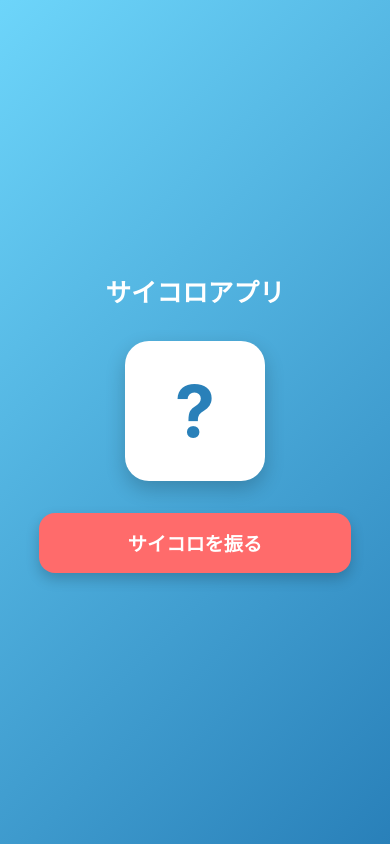
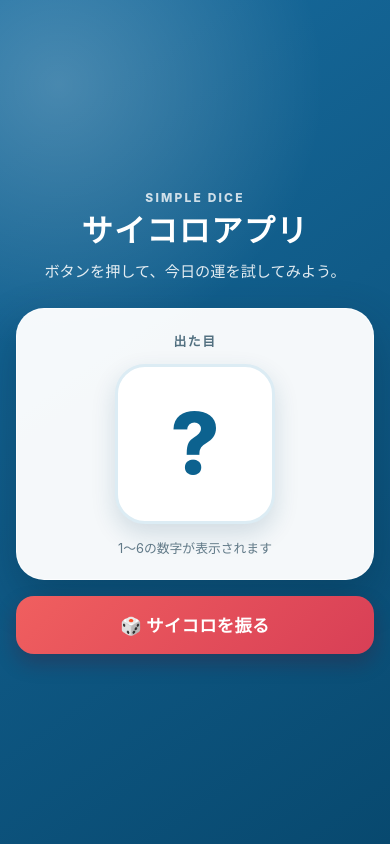
Before and after one commit to yrydwkdscm-ai/claude-code-test, a plain HTML site: page index.html in a window 390 px wide. Drawn offline with Linux system fonts and the light colour scheme.

Commit message:
Improve dice app mobile design

```diff
--- a/index.html
+++ b/index.html
@@ -8,13 +8,24 @@
 </head>
 <body>
   <main class="container">
-    <h1>サイコロアプリ</h1>
+    <header class="app-header">
+      <p class="eyebrow">SIMPLE DICE</p>
+      <h1>サイコロアプリ</h1>
+      <p class="lead">ボタンを押して、今日の運を試してみよう。</p>
+    </header>
 
-    <div class="dice" id="dice">
-      <span id="dice-number">?</span>
-    </div>
+    <section class="dice-card" aria-label="サイコロの結果">
+      <p class="result-label">出た目</p>
+      <div class="dice" id="dice" aria-live="polite" aria-atomic="true">
+        <span id="dice-number">?</span>
+      </div>
+      <p class="hint">1〜6の数字が表示されます</p>
+    </section>
 
-    <button id="roll-button">サイコロを振る</button>
+    <button id="roll-button" type="button">
+      <span aria-hidden="true">🎲</span>
+      サイコロを振る
+    </button>
   </main>
 
   <script src="script.js"></script>
--- a/style.css
+++ b/style.css
@@ -3,7 +3,7 @@
 }
 
 html, body {
-  height: 100%;
+  min-height: 100%;
   margin: 0;
 }
 
@@ -11,39 +11,80 @@ body {
   display: flex;
   align-items: center;
   justify-content: center;
-  min-height: 100vh;
+  min-height: 100dvh;
   /* iPhoneのノッチ・ホームバーを避けて余白を確保 */
-  padding: env(safe-area-inset-top) env(safe-area-inset-right)
-           env(safe-area-inset-bottom) env(safe-area-inset-left);
+  padding: max(20px, env(safe-area-inset-top))
+           max(16px, env(safe-area-inset-right))
+           max(20px, env(safe-area-inset-bottom))
+           max(16px, env(safe-area-inset-left));
   font-family: -apple-system, BlinkMacSystemFont, "Hiragino Sans",
                "Yu Gothic", sans-serif;
-  background: linear-gradient(135deg, #6dd5fa, #2980b9);
-  color: #222;
+  background:
+    radial-gradient(circle at 15% 10%, rgba(255, 255, 255, 0.22), transparent 32%),
+    linear-gradient(145deg, #176b9e 0%, #08496f 100%);
+  color: #142b3a;
 }
 
 .container {
   width: 100%;
-  max-width: 360px;
-  padding: 32px 24px;
+  max-width: 390px;
   text-align: center;
 }
 
+.app-header {
+  margin-bottom: 24px;
+  color: #ffffff;
+}
+
+.eyebrow {
+  margin: 0 0 6px;
+  font-size: 0.75rem;
+  font-weight: 800;
+  letter-spacing: 0.18em;
+  opacity: 0.78;
+}
+
 h1 {
-  color: #ffffff;
-  font-size: 1.6rem;
-  margin: 0 0 32px;
+  margin: 0;
+  font-size: clamp(1.75rem, 8vw, 2.25rem);
+  line-height: 1.3;
+  letter-spacing: 0.04em;
+}
+
+.lead {
+  margin: 8px 0 0;
+  font-size: 0.95rem;
+  line-height: 1.6;
+  opacity: 0.88;
+}
+
+.dice-card {
+  padding: 22px 20px 20px;
+  background: rgba(255, 255, 255, 0.96);
+  border: 1px solid rgba(255, 255, 255, 0.75);
+  border-radius: 28px;
+  box-shadow: 0 18px 45px rgba(0, 35, 57, 0.3);
+}
+
+.result-label {
+  margin: 0 0 14px;
+  color: #527080;
+  font-size: 0.8rem;
+  font-weight: 700;
+  letter-spacing: 0.12em;
 }
 
 .dice {
-  width: 140px;
-  height: 140px;
-  margin: 0 auto 32px;
-  background: #ffffff;
-  border-radius: 24px;
   display: flex;
   align-items: center;
   justify-content: center;
-  box-shadow: 0 8px 20px rgba(0, 0, 0, 0.2);
+  width: clamp(132px, 42vw, 160px);
+  aspect-ratio: 1;
+  margin: 0 auto;
+  background: #ffffff;
+  border: 3px solid #dcecf4;
+  border-radius: 30px;
+  box-shadow: 0 10px 24px rgba(20, 74, 103, 0.16);
   transition: transform 0.15s ease;
 }
 
@@ -52,39 +93,98 @@ h1 {
 }
 
 #dice-number {
-  font-size: 4.5rem;
-  font-weight: bold;
-  color: #2980b9;
+  color: #0c628f;
+  font-size: clamp(4.5rem, 22vw, 5.5rem);
+  font-weight: 800;
+  line-height: 1;
+}
+
+.hint {
+  margin: 15px 0 0;
+  color: #607987;
+  font-size: 0.8rem;
+  line-height: 1.5;
 }
 
 button {
   width: 100%;
+  min-height: 58px;
+  margin-top: 16px;
   padding: 16px 24px;
-  font-size: 1.2rem;
-  font-weight: bold;
   color: #ffffff;
-  background-color: #ff6b6b;
+  font: inherit;
+  font-size: 1.08rem;
+  font-weight: 800;
+  letter-spacing: 0.02em;
+  background: linear-gradient(135deg, #f05f5f, #d83f56);
   border: none;
-  border-radius: 16px;
+  border-radius: 18px;
   cursor: pointer;
   -webkit-tap-highlight-color: transparent;
   touch-action: manipulation;
-  box-shadow: 0 6px 14px rgba(0, 0, 0, 0.2);
-  transition: transform 0.1s ease, background-color 0.2s ease;
+  box-shadow: 0 9px 20px rgba(82, 11, 29, 0.28);
+  transition: transform 0.1s ease, filter 0.2s ease, box-shadow 0.2s ease;
 }
 
 button:active {
   transform: scale(0.96);
-  background-color: #ee5a5a;
+  filter: brightness(0.92);
+  box-shadow: 0 5px 12px rgba(82, 11, 29, 0.24);
+}
+
+button:focus-visible {
+  outline: 3px solid #ffffff;
+  outline-offset: 4px;
+}
+
+@media (hover: hover) {
+  button:hover {
+    filter: brightness(1.06);
+  }
 }
 
 /* 画面が小さい端末向けの微調整 */
 @media (max-width: 340px) {
-  .dice {
-    width: 120px;
-    height: 120px;
+  body {
+    padding-right: max(12px, env(safe-area-inset-right));
+    padding-left: max(12px, env(safe-area-inset-left));
   }
-  #dice-number {
-    font-size: 3.6rem;
+
+  .app-header {
+    margin-bottom: 18px;
+  }
+
+  .dice-card {
+    padding-top: 18px;
   }
 }
+
+@media (max-height: 580px) and (orientation: landscape) {
+  body {
+    align-items: flex-start;
+  }
+
+  .app-header {
+    margin-bottom: 14px;
+  }
+
+  .lead,
+  .hint {
+    display: none;
+  }
+
+  .dice-card {
+    padding: 14px;
+  }
+
+  .dice {
+    width: 112px;
+  }
+}
+
+@media (prefers-reduced-motion: reduce) {
+  .dice,
+  button {
+    transition: none;
+  }
+}
```
